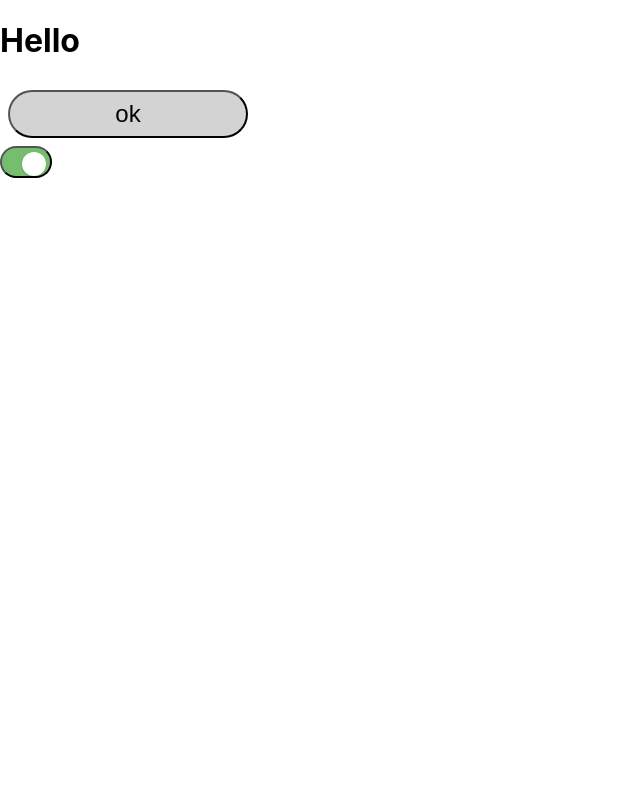
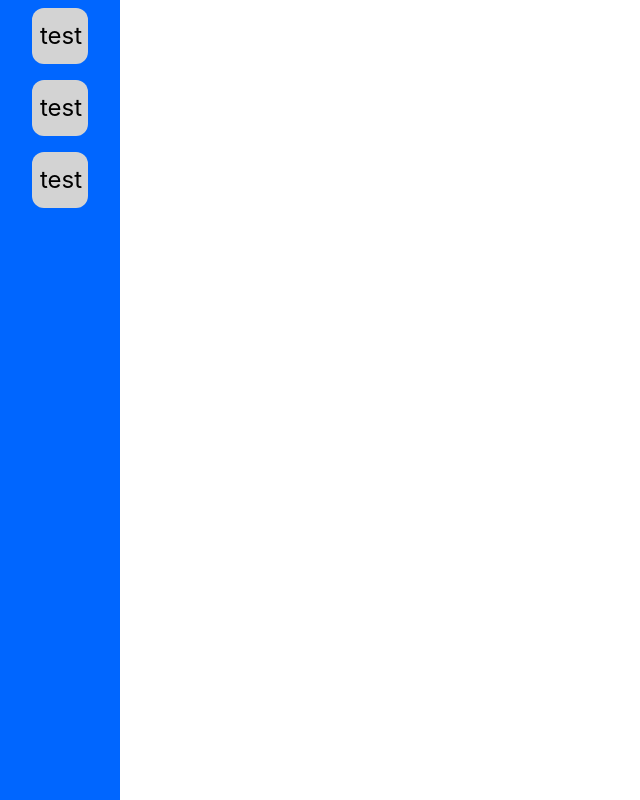
Before and after one commit to MSzostaq/CryptoRate, a React (Create React App) app: page /1 in a window 1280 px wide. Shown: the whole page, without its empty margins (0-640 px from the left). Built offline with nearby package versions, Linux system fonts and the light colour scheme.

Commit message:
default css styles

```diff
--- a/src/App.js
+++ b/src/App.js
@@ -1,19 +1,11 @@
-import React, { useState } from "react";
-// import styled from "styled-components";
-import Button from "components/Button";
-import Toggle from "components/Toggle";
+import React from "react";
+import Sidebar from "components/Sidebar";
 
 function App() {
-  const [value, setValue] = useState(true);
-
-  function onValueChange(newValue) {
-    setValue(newValue);
-  }
   return (
     <div>
       <h1>Hello</h1>
-      <Button>ok</Button>
-      <Toggle value={value} onChange={onValueChange} />
+      <Sidebar />
     </div>
   );
 }
--- a/src/components/Button.jsx
+++ b/src/components/Button.jsx
@@ -2,8 +2,7 @@
 
 const Button = styled.button`
   background-color: #d3d3d3;
-  border-radius: 24px;
-  font-family: sans-serif;
+  border-radius: 12px;
   font-size: 24px;
   margin: 8px;
   padding: 8px;
--- a/src/components/Sidebar.jsx
+++ b/src/components/Sidebar.jsx
@@ -1,18 +1,33 @@
 import React from "react";
-// import { Link } from "react-router-dom";
+import { Link } from "react-router-dom";
 import styled from "styled-components";
 import Button from "components/Button";
 
+const StyledButton = styled(Button)`
+  width: 56px;
+  height: 56px;
+`;
+
 const StyledWrapper = styled.nav`
-  background-color: #000000;
-  width: 100px;
+  align-items: center;
+  background-color: #0066ff;
+  display: flex;
+  flex-direction: column;
+  position: absolute;
+  top: 0;
+  left: 0;
+  width: 120px;
   height: 100%;
 `;
 
-const Sidebar = () => {
-  <StyledWrapper>
-    <Button>test</Button>
-  </StyledWrapper>;
-};
+function Sidebar() {
+  return (
+    <StyledWrapper>
+      <StyledButton>test</StyledButton>
+      <StyledButton>test</StyledButton>
+      <StyledButton>test</StyledButton>
+    </StyledWrapper>
+  );
+}
 
 export default Sidebar;
--- a/src/index.css
+++ b/src/index.css
@@ -1,13 +1,163 @@
+html,
+body,
+div,
+span,
+applet,
+object,
+iframe,
+h1,
+h2,
+h3,
+h4,
+h5,
+h6,
+p,
+blockquote,
+pre,
+a,
+abbr,
+acronym,
+address,
+big,
+cite,
+code,
+del,
+dfn,
+em,
+img,
+ins,
+kbd,
+q,
+s,
+samp,
+small,
+strike,
+strong,
+sub,
+sup,
+tt,
+var,
+b,
+u,
+i,
+center,
+dl,
+dt,
+dd,
+ol,
+ul,
+li,
+fieldset,
+form,
+label,
+legend,
+table,
+caption,
+tbody,
+tfoot,
+thead,
+tr,
+th,
+td,
+article,
+aside,
+canvas,
+details,
+embed,
+figure,
+figcaption,
+footer,
+header,
+hgroup,
+menu,
+nav,
+output,
+ruby,
+section,
+summary,
+time,
+mark,
+audio,
+video {
+  margin: 0;
+  padding: 0;
+  border: 0;
+  font-size: 100%;
+  font: inherit;
+  vertical-align: baseline;
+}
+/* HTML5 display-role reset for older browsers */
+article,
+aside,
+details,
+figcaption,
+figure,
+footer,
+header,
+hgroup,
+menu,
+nav,
+section {
+  display: block;
+}
 body {
+  line-height: 1;
+}
+ol,
+ul {
+  list-style: none;
+}
+blockquote,
+q {
+  quotes: none;
+}
+blockquote:before,
+blockquote:after,
+q:before,
+q:after {
+  content: "";
+  content: none;
+}
+table {
+  border-collapse: collapse;
+  border-spacing: 0;
+}
+
+html {
+  box-sizing: border-box;
+  height: 100%;
+}
+
+*,
+*::before,
+*::after {
+  box-sizing: inherit;
+}
+
+body {
+  height: 100%;
   margin: 0;
-  font-family: -apple-system, BlinkMacSystemFont, 'Segoe UI', 'Roboto', 'Oxygen',
-    'Ubuntu', 'Cantarell', 'Fira Sans', 'Droid Sans', 'Helvetica Neue',
+  font-family: -apple-system, BlinkMacSystemFont, "Segoe UI", "Roboto", "Oxygen",
+    "Ubuntu", "Cantarell", "Fira Sans", "Droid Sans", "Helvetica Neue",
     sans-serif;
   -webkit-font-smoothing: antialiased;
   -moz-osx-font-smoothing: grayscale;
 }
 
 code {
-  font-family: source-code-pro, Menlo, Monaco, Consolas, 'Courier New',
+  font-family: source-code-pro, Menlo, Monaco, Consolas, "Courier New",
     monospace;
 }
+
+button {
+  background: none;
+  border: 0;
+  cursor: pointer;
+  font: inherit;
+  outline: 0;
+  padding: 0;
+}
+
+#root {
+  height: 100%;
+}
--- a/src/jsconfig.json
+++ /dev/null
@@ -1,6 +0,0 @@
-{
-  "compilerOptions": {
-    "baseUrl": "src"
-  },
-  "include": ["src"]
-}
```
Also changed, not shown: 1 other file (tests, documents, lock files or other folders).
